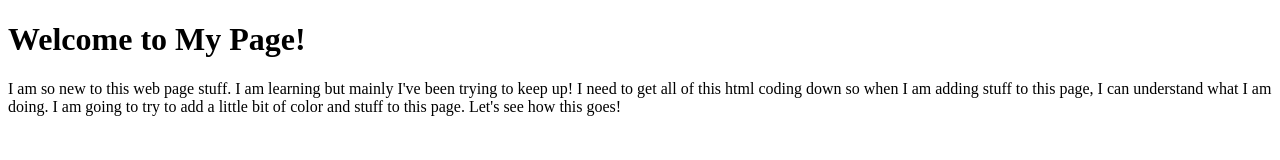
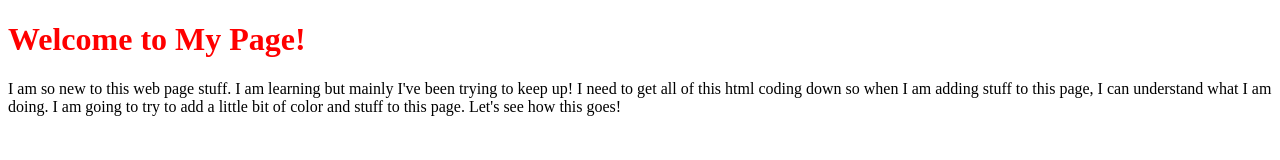
Before and after one commit to cherie611/cherie611.github.io, a plain HTML site: page index.html in a window 1280 px wide. Drawn offline with Linux system fonts and the light colour scheme.

Commit message:
Update index.html

```diff
--- a/index.html
+++ b/index.html
@@ -5,7 +5,7 @@
 	<title>Hi It's Cherie</title>
 </head>
 <body>
-<h1>Welcome to My Page!</h1>
+<h1 style="color:red;">Welcome to My Page!</h1>
 <p>I am so new to this web page stuff. I am learning but mainly I've been trying to keep up! I need to get all of this html coding down so when I am adding stuff to this page, I can understand what I am doing. I am going to try to add a little bit of color and stuff to this page. Let's see how this goes!</p>
 </body>
 </html>
```
